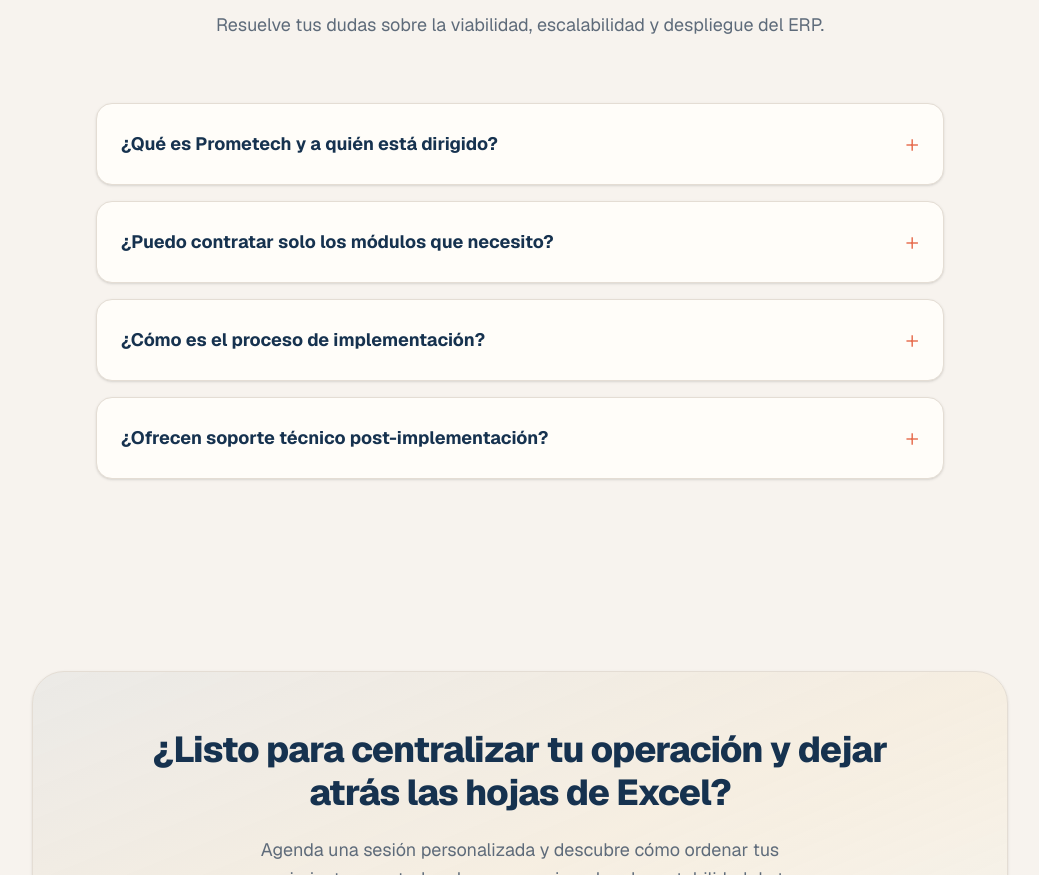
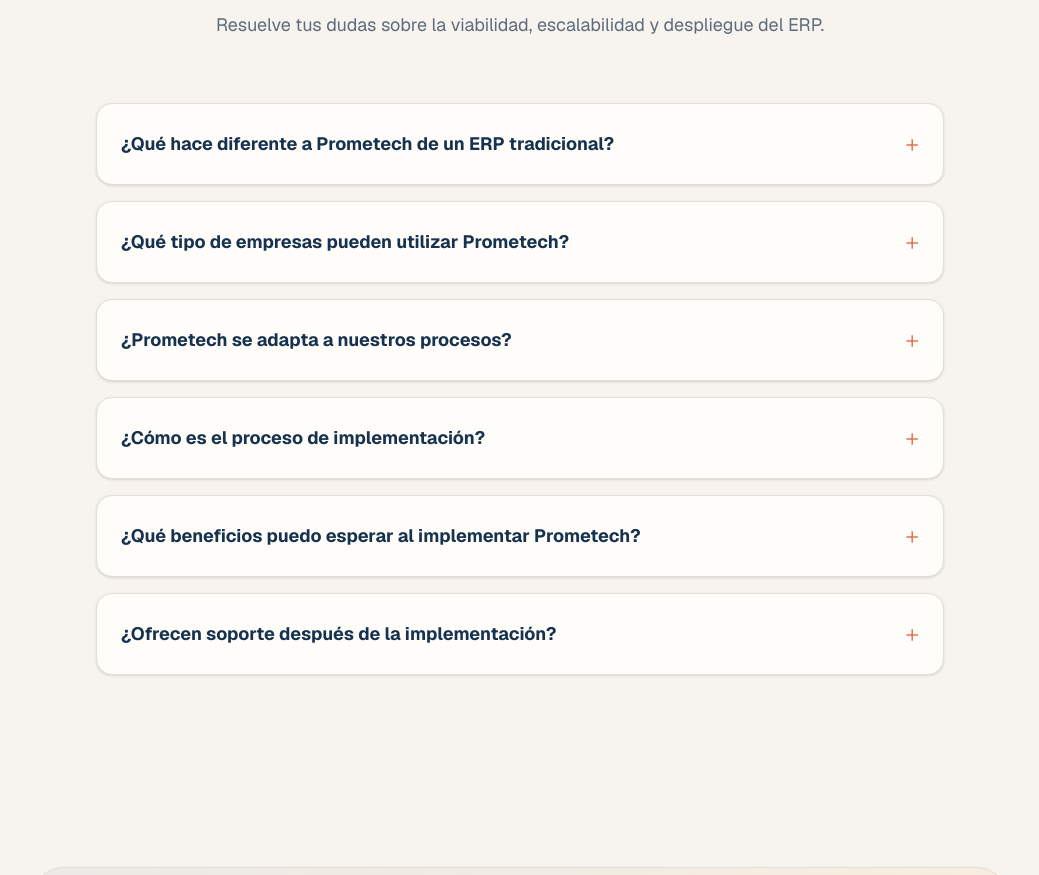
Before and after one commit to alexandermerino-prometech/landing-page, a Next.js app: page / in a window 1280 px wide. Shown: the part 7440-8315 px from the top of the page, without its empty margins (120-1159 px from the left). Built offline with nearby package versions, Linux system fonts and the light colour scheme.

Commit message:
updating page.tsx - preguntas frecuentes

```diff
--- a/app/page.tsx
+++ b/app/page.tsx
@@ -24,23 +24,39 @@ import {
 const preguntasFrecuentes = [
   {
     id: 1,
-    pregunta: "¿Qué es Prometech y a quién está dirigido?",
-    respuesta: "Prometech es un ERP software empresarial en la nube diseñado para centralizar la gestión de proyectos, compras, inventario y facturación. Está especialmente dirigido a empresas que buscan centralizar la información y automatizar los procesos operativos de la empresa."
+    pregunta: "¿Qué hace diferente a Prometech de un ERP tradicional?",
+    respuesta:
+      "La mayoría de ERP fueron diseñados para empresas comerciales. Prometech fue creado desde la realidad de las empresas que ejecutan proyectos, donde cada presupuesto, requerimiento, compra, valorización y costo debe mantenerse vinculado al proyecto durante todo su ciclo de vida."
   },
   {
     id: 2,
-    pregunta: "¿Puedo contratar solo los módulos que necesito?",
-    respuesta: "Sí. Puedes comenzar implementando Gestión de Proyectos o Compras y añadir posteriormente módulos como Inventario, Recepción de Materiales o Control Presupuestal conforme tu empresa crezca."
+    pregunta: "¿Qué tipo de empresas pueden utilizar Prometech?",
+    respuesta:
+      "Prometech está dirigido a constructoras, empresas de ingeniería, consultoras y empresas de servicios que necesitan controlar la operación completa de sus proyectos desde una sola plataforma."
   },
   {
     id: 3,
-    pregunta: "¿Cómo es el proceso de implementación?",
-    respuesta: "Seguimos una metodología ágil: realizamos un análisis de tus procesos actuales, configuramos la plataforma a tu medida, capacitamos a tu equipo y te acompañamos durante el despliegue en producción para asegurar una transición exitosa."
+    pregunta: "¿Prometech se adapta a nuestros procesos?",
+    respuesta:
+      "Sí. Antes de la implementación analizamos cómo opera tu empresa y configuramos la plataforma para reflejar tus flujos de trabajo, aprobaciones y controles. El objetivo es que el sistema se adapte a tu operación, no que tu operación tenga que adaptarse al sistema."
   },
   {
     id: 4,
-    pregunta: "¿Ofrecen soporte técnico post-implementación?",
-    respuesta: "Por supuesto. Contamos con un equipo de soporte dedicado para resolver dudas, asegurar la disponibilidad del sistema y realizar mejoras continuas según las necesidades de tu empresa."
+    pregunta: "¿Cómo es el proceso de implementación?",
+    respuesta:
+      "Trabajamos por etapas: analizamos tus procesos actuales, configuramos la plataforma, migramos la información necesaria, capacitamos a tu equipo y acompañamos la puesta en marcha para asegurar una adopción exitosa."
+  },
+  {
+    id: 5,
+    pregunta: "¿Qué beneficios puedo esperar al implementar Prometech?",
+    respuesta:
+      "Obtendrás mayor trazabilidad sobre cada proyecto, control de costos en tiempo real, integración entre las distintas áreas de la empresa y una visión completa de la rentabilidad sin depender de procesos manuales."
+  },
+  {
+    id: 6,
+    pregunta: "¿Ofrecen soporte después de la implementación?",
+    respuesta:
+      "Sí. Nuestro equipo brinda soporte continuo, capacitación y mejoras evolutivas para que la plataforma acompañe el crecimiento y las necesidades de tu empresa."
   }
 ];
 
@@ -298,7 +314,7 @@ export default function PrometechLandingPage() {
       <section id="faq" className="max-w-4xl mx-auto px-6 py-24">
         <div className="text-center mb-16">
           <p className="text-[#E76F51] font-semibold uppercase text-xs tracking-wider mb-3">Soporte y Dudas Comunes</p>
-          <h2 className="text-3xl sm:text-4xl font-extrabold text-[#16324F] tracking-tight">Preguntas Frecuentes</h2>
+          <h2 className="text-3xl sm:text-4xl font-extrabold text-[#16324F] tracking-tight">Resolvemos las dudas más comunes</h2>
           <p className="text-[#5E6B7A] text-lg mt-3">
             Resuelve tus dudas sobre la viabilidad, escalabilidad y despliegue del ERP.
           </p>
```
